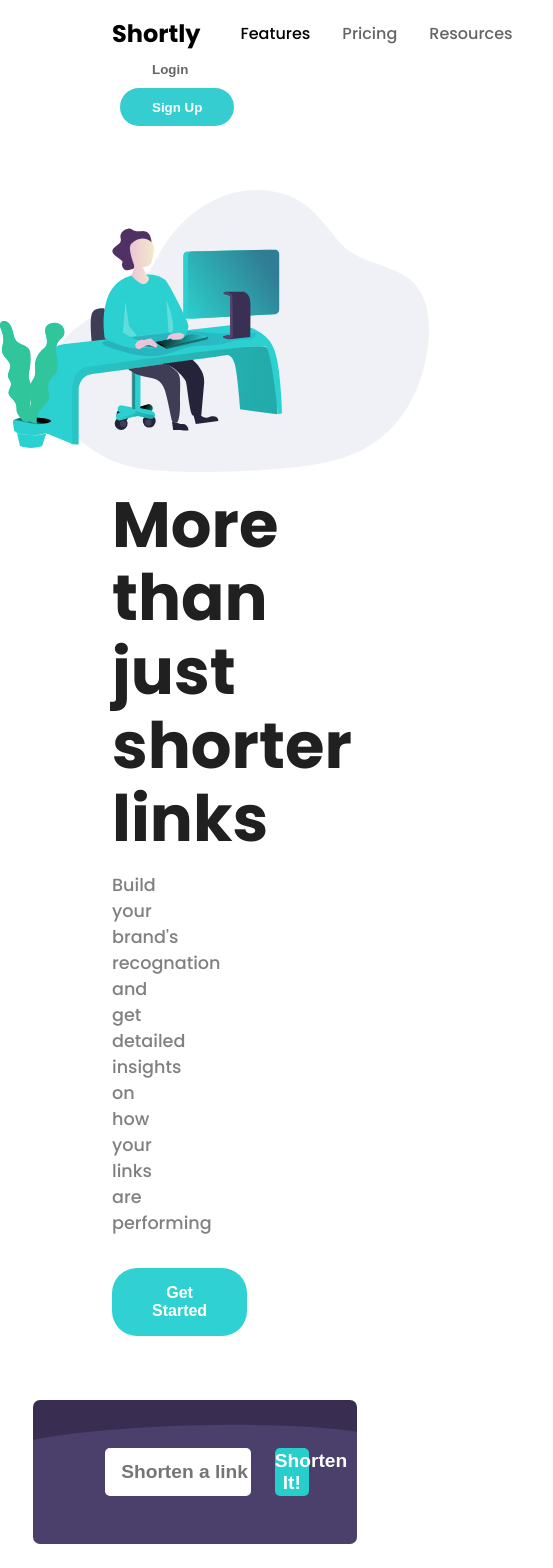
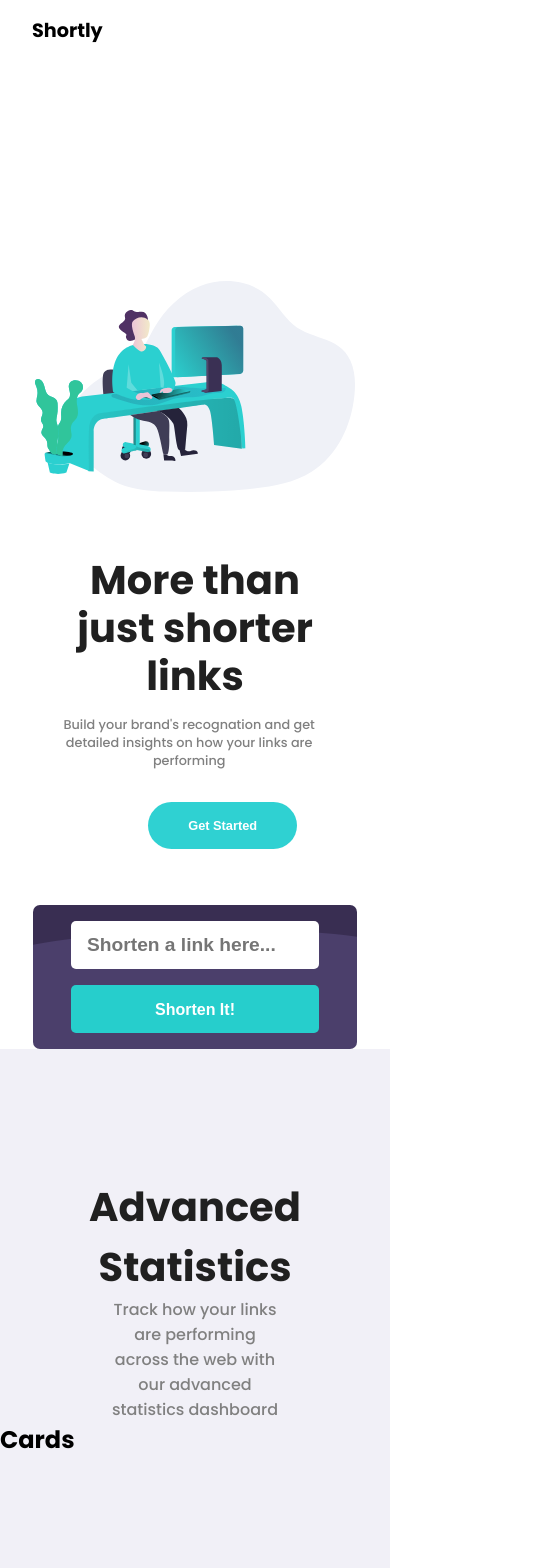
Before and after one commit to rennerCostaa12/Pagina-de-encurtamento-de-URL, a React (Create React App) app: page / in a window 390 px wide. Shown: the top 1568 px of the page, 553 px wide, since content can reach past the window. Built offline with nearby package versions, Linux system fonts and the light colour scheme.

Commit message:
movendo o arquivo shortenlink para a pagina main e adicionando responsividade até o layout tablet

```diff
--- a/src/App.jsx
+++ b/src/App.jsx
@@ -1,8 +1,6 @@
-import Cards from '../src/components/Cards/Cards'
 import Footer from '../src/components/Footer/Footer'
 import Header from '../src/components/Header/Header'
 import Main from '../src/components/Main/Main'
-import ShortenLink from './components/ShortenLink/ShortenLink'
 import './App.css'
 
 
@@ -11,7 +9,6 @@ export default function App (){
         <div>
             <Header />
             <Main />
-            <ShortenLink />
         </div>
     )
 }
--- a/src/components/Header/Header.css
+++ b/src/components/Header/Header.css
@@ -1,5 +1,5 @@
 nav{
-    padding: 1rem 7rem;
+    padding: 1rem 8.2%;
     flex-wrap: wrap;
     display: flex;
     justify-content: space-between;
@@ -40,3 +40,31 @@ nav ul li a{
     color: #666565;
     cursor: pointer;
 }
+
+/* RESPONSIVIDADE */
+
+@media (max-width: 822px){
+    .logo-and-nav h1{
+        font-size: 1.2rem;
+        cursor: pointer;
+    }
+
+    nav ul{
+        font-size: 0.7rem;
+    }
+
+    .buttons button{
+        font-size: 0.6rem;
+        padding: 0.5rem 1.5rem;
+    }
+}
+
+@media (max-width: 658px){
+    nav ul{
+        display: none;
+    }
+
+    .buttons{
+        display: none;
+    }
+}
--- a/src/components/Header/Header.jsx
+++ b/src/components/Header/Header.jsx
@@ -10,7 +10,7 @@ export default function Header (){
 
                         <ul>
                             <li>
-                                <a href="#"></a>Features
+                                <a href="#">Features</a>
                             </li>
 
                             <li>
--- a/src/components/Main/Main.css
+++ b/src/components/Main/Main.css
@@ -1,34 +1,40 @@
-.container-banner{
-    width: 110%;
+/* BANNER */
+.container--banner{
+    padding-bottom: 2.5rem;
+    background-color: white;
+    width: 100vw;
+    height: 100vh;
     display: flex;
-    flex-wrap: wrap-reverse;
     align-items: center;
-    margin: 3rem 0;
+    overflow-x: hidden;
+    column-gap: 9%;
 }
 
-.container-banner img{
-    min-width: 350px;
+.img-banner{
+    width: 8rem;
 }
 
 .banner{
-    width: 47%;
+    width: 50vw;
 }
 
 .banner h1{
-    margin: 1rem 7rem;
+    width: 30rem;
+    margin: 1rem 12.5%;
     font-size: 4rem;
     line-height: 4.6rem;
     color: #202020;
 }
 
 .banner p{
-    margin: 1rem 7rem;
+    width: 30rem;
+    margin: 1rem 12.5%;
     font-size: 1.1rem;
     color: #808080;
 }
 
 .banner button{
-    margin: 1rem 7rem;
+    margin: 1rem 12.5%;
     padding: 1rem 2.5rem;
     color: white;
     border: none;
@@ -39,3 +45,138 @@
     font-weight: bold;
     cursor: pointer;
 }
+
+/* ADVANCED STATISTICS */
+.container--Advanced-Statistics{
+    padding-top: 8rem;
+    width: 100%;
+    height: 110vh;
+    background-color: #F1F0F7;
+}
+
+.banner--advanced-statistics{
+    display: block;
+    margin: auto;
+}
+
+.banner--advanced-statistics h1{
+    text-align: center;
+    font-size: 2.5rem;
+    color: #202020;
+}
+
+.banner--advanced-statistics p{
+    margin: auto;
+    width: 45%;
+    text-align: center;
+    color: #808080;
+}
+
+/* RESPONSIVIDADE */
+
+@media(max-width: 1440px){
+   .container--banner img{
+       width: 35rem;
+   }
+
+   .banner{
+       width: 50vw;
+   }
+}
+
+@media(max-width: 1280px){
+    .container--banner img{
+        width: 25rem;
+    }
+    .banner{
+        width: 50vw;
+    }
+    .banner h1{
+        width: 25rem;
+        line-height: 3.5rem;
+        font-size: 3rem;
+    }
+    .banner p{
+        width: 25rem;
+        font-size: 1rem;
+    }
+}
+
+@media(max-width: 960px){
+    .container--banner img{
+        width: 25rem;
+    }
+
+    .banner{
+        width: 45%;
+    }
+
+    .banner h1{
+        margin: 0 15.5%;
+        font-size: 2.5rem;
+        line-height: 3rem;
+    }
+    .banner p{
+        margin: 1rem 15.5%;
+        width: 20rem;
+        font-size: 0.8rem;
+    }
+
+    .banner button{
+        font-size: 0.8rem;
+    }
+}
+
+@media(max-width: 799px){
+    .container--banner img{
+        width: 25rem;
+    }
+    .banner{
+        width: 50vw;
+    }
+    .banner h1{
+        width: 20rem;
+        font-size: 2.5rem;
+        line-height: 3rem;
+    }
+    .banner p{
+        width: 20rem;
+        font-size: 0.8rem;
+    }
+
+    .banner button{
+        font-size: 0.8rem;
+    }
+}
+
+
+@media (max-width: 666px){
+    .container--banner{
+        gap: 8%;
+        flex-direction: column-reverse;
+    }
+
+    .container--banner img{
+        width: 20rem;
+    }
+
+    .banner{
+        width: 100vw;
+    }
+    .banner h1{
+        margin: 0 16%;
+        width: 68%;
+        font-size: 2.5rem;
+        text-align: center;
+    }
+    .banner p{
+        margin: 1rem 16%;
+        width: 65%;
+        font-size: 0.8rem;
+        text-align: center;
+    }
+
+    .banner button{
+        margin-left: 38%;
+    }
+}
--- a/src/components/Main/Main.jsx
+++ b/src/components/Main/Main.jsx
@@ -1,19 +1,88 @@
 import backgroundMain from '../images/illustration-working.svg'
+import backgroundShorten from '../images/bg-shorten-desktop.svg'
+import Cards from '../Cards/Cards'
 import './Main.css'
+import './ShortenLink.css'
+
+
+import { useState } from 'react'
 
 export default function Main (props){
 
+    const [URLInsert, SetURLInset] = useState('')
+
+
+    function quandoMudar(e){
+        SetURLInset(e.target.value)
+    }
+
+
+    function getLink(){
+        alert('funcionou')
+        const URL = `https://api.shrtco.de/v2/shorten?url=${URLInsert}.org/very/long/link.html`
+        fetch(URL)
+        .then(response => response.json())
+        .then(retorno => {
+        console.log(retorno.result)
+            {
+                let links = document.getElementById('content-link')
+                let myDiv = document.createElement('div')
+                let linkNormal = document.createElement('h5')
+                let linkCurto = document.createElement('h6')
+                let buttonCopy = document.createElement('button')
+
+                buttonCopy.innerHTML = `Copy`
+                linkNormal.innerHTML = `${retorno.result.original_link}</a>`
+                linkCurto.innerHTML = `<a href="https://${retorno.result.short_link}">https://${retorno.result.short_link}</a>`
+
+                myDiv.appendChild(linkNormal)
+                myDiv.appendChild(linkCurto)
+                myDiv.appendChild(buttonCopy)
+                links.appendChild(myDiv)
+
+            }
+
+        })
+    }
+
     return(
-        <section className="container-banner">
-            <div className="banner">
-                <h1>More than just shorter links</h1>
-                <p>Build your brand's recognation and get detailed insights on how your links are performing</p>
+        <>
+            <section className="container--banner">
+                <div className="banner">
+                    <h1>More than just shorter links</h1>
+                    <p>Build your brand's recognation and get detailed insights on how your links are performing</p>
 
-                <button>Get Started</button>
+                    <button>Get Started</button>
+
+                </div>
+
+                <img className="img-banner" src={backgroundMain} alt="illustration working" />
+            </section>
+
+            <div>
+                <div className="container-shortenlink" style={{backgroundImage:`url(${backgroundShorten})`}}>
+                    <input type="text" name="shortenLink" placeholder="Shorten a link here..."
+                    value={URLInsert}
+                    onChange={quandoMudar}/>
+                    <button onClick={getLink}>Shorten It!</button>
+                </div>
+
 
             </div>
 
-            <img src={backgroundMain} alt="illustration working" />
-        </section>
+            <section className="container--Advanced-Statistics">
+                <div id="content-link">
+                </div>
+
+                <div className="banner--advanced-statistics">
+                    <h1>Advanced Statistics</h1>
+                    <p>
+                        Track how your links are performing across the web with our advanced statistics dashboard
+                    </p>
+                </div>
+
+                <Cards />
+            </section>
+        </>
     )
 }
--- a/src/components/ShortenLink/ShortenLink.css
+++ b/src/components/Main/ShortenLink.css
@@ -1,4 +1,6 @@
 .container-shortenlink{
+    position: relative;
+    top: 4.5rem;
     width: 83%;
     margin-left: 8.5%;
     border-radius: 7px;
@@ -38,12 +40,13 @@
 }
 
 #content-link{
-    margin: 2rem 7rem;
+    margin: -2rem 7rem;
+    margin-bottom: 2rem;
 }
 
 #content-link div{
     padding: 1rem 2rem;
-    background: #EFF1F7;
+    background: white;
     border-radius: 5px;
     margin: 0.5rem 0rem;
     display: flex;
@@ -62,6 +65,11 @@
     font-size: 17px;
 }
 
+#content-link h6 a{
+    color: #26CECC;
+    text-decoration: none;
+}
+
 
 #content-link button{
     padding: 0.5rem 2rem;
@@ -73,3 +81,53 @@
     border-radius: 5px;
     cursor: pointer;
 }
+
+@media(max-width: 945px){
+    .container-shortenlink button{
+        width: 16%;
+        font-size: 1rem;
+        padding: 1rem 0;
+    }
+}
+
+@media(max-width: 783px){
+    .container-shortenlink button{
+        width: 17%;
+        font-size: 0.9rem;
+        padding: 1rem 0;
+    }
+}
+
+@media(max-width: 696px){
+    .container-shortenlink button{
+        font-size: 0.8rem;
+    }
+}
+
+@media(max-width: 666px){
+    .container-shortenlink{
+        top: 111%;
+        width: 83%;
+        flex-direction: column;
+        align-items: center;
+        padding: 1rem;
+    }
+
+    .container-shortenlink button{
+        font-size: 1rem;
+        margin-top: 1rem;
+        width: 85%;
+    }
+
+    .container-shortenlink input{
+        width: 85%;
+        height: 3rem;
+        margin: 0 1.5rem;
+        outline: none;
+        border-radius: 5px;
+        border: none;
+        font-size: 1.2rem;
+        font-weight: bold;
+        padding-left: 1rem;
+    }
+}
--- a/src/components/ShortenLink/ShortenLink.jsx
+++ /dev/null
@@ -1,59 +0,0 @@
-import { useState } from 'react'
-import backgroundShorten from '../images/bg-shorten-desktop.svg'
-import './ShortenLink.css'
-
-export default function ShortenLink(){
-
-    const [URLInsert, SetURLInset] = useState('')
-
-
-    function quandoMudar(e){
-        SetURLInset(e.target.value)
-    }
-
-    function getLink(){
-        alert('funcionou')
-        const URL = `https://api.shrtco.de/v2/shorten?url=${URLInsert}.org/very/long/link.html`
-        fetch(URL)
-        .then(response => response.json())
-        .then(retorno => {
-        console.log(retorno.result)
-        {
-            let links = document.getElementById('content-link')
-            let myDiv = document.createElement('div')
-            let linkNormal = document.createElement('h5')
-            let linkCurto = document.createElement('h6')
-            let buttonCopy = document.createElement('button')
-
-            buttonCopy.innerHTML = `Copy`
-            linkNormal.innerHTML = `${retorno.result.original_link}`
-            linkCurto.innerHTML = `${retorno.result.short_link2}`
-
-
-            myDiv.appendChild(linkNormal)
-            myDiv.appendChild(linkCurto)
-            myDiv.appendChild(buttonCopy)
-            links.appendChild(myDiv)
-
-        }
-    })
-    }
-
-    return(
-        <section>
-            <div className="container-shortenlink" style={{backgroundImage:`url(${backgroundShorten})`}}>
-                <input type="text" name="shortenLink" placeholder="Shorten a link here..."
-                value={URLInsert}
-                onChange={quandoMudar}/>
-                <button onClick={getLink}>Shorten It!</button>
-            </div>
-
-
-            <div id="content-link">
-
-            </div>
-
-
-        </section>
-    )
-}
```
